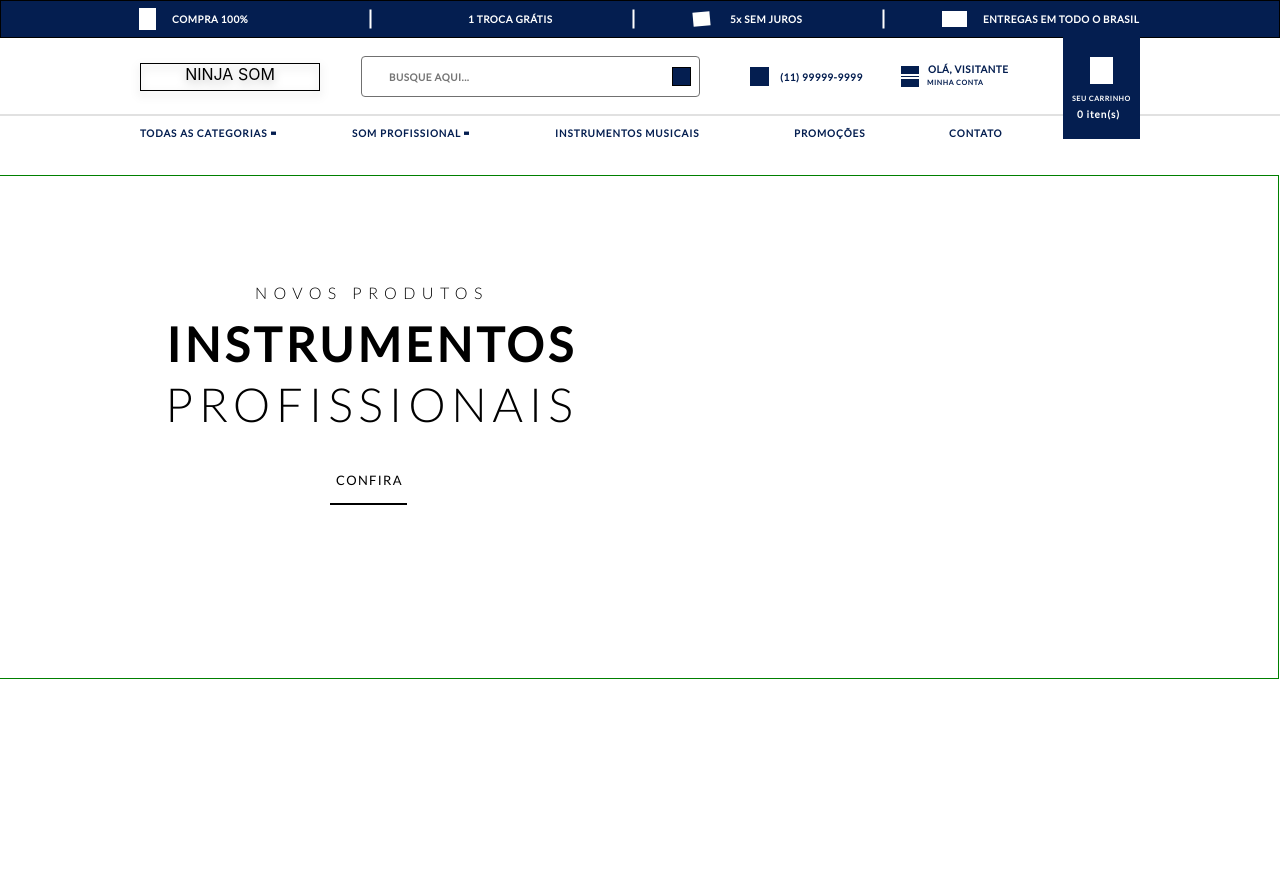
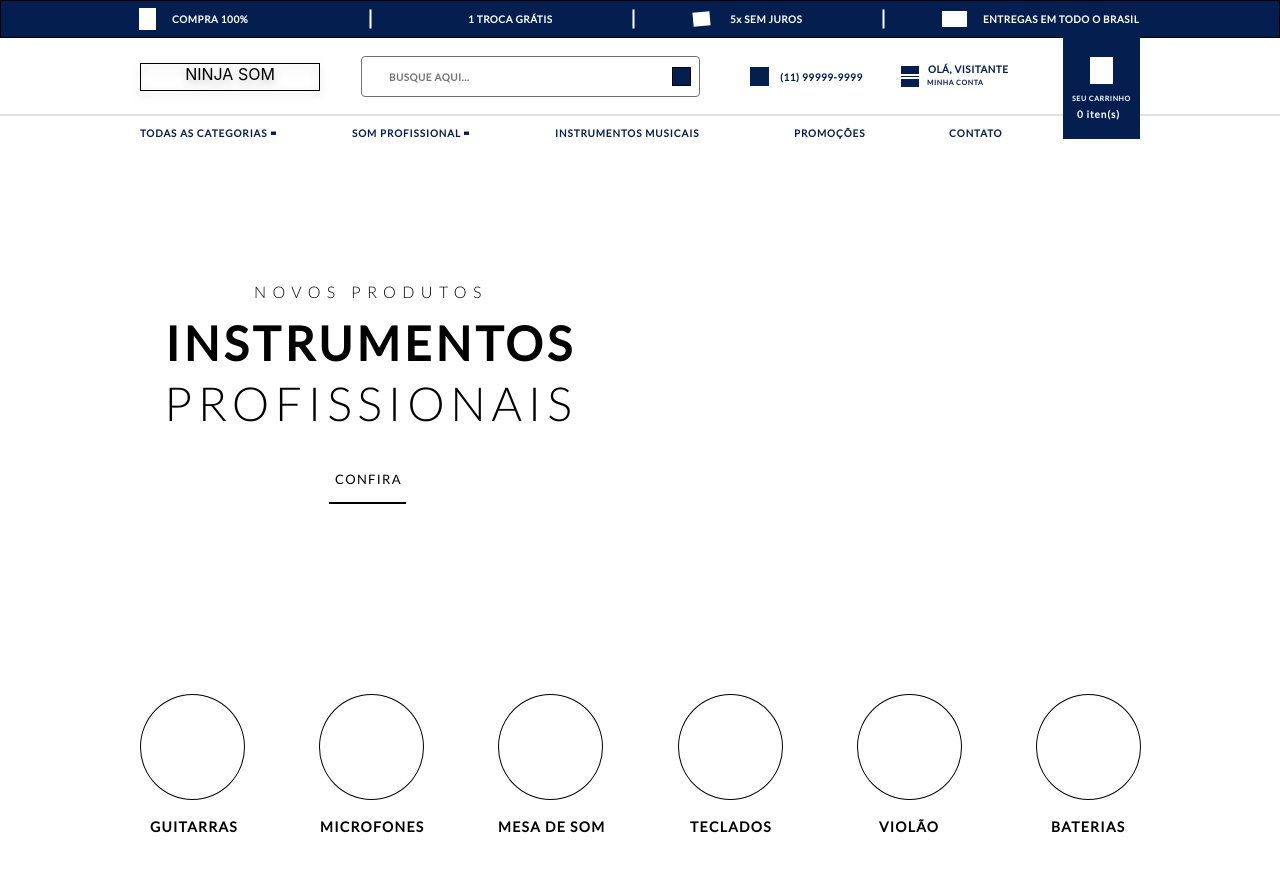
Before and after one commit to Renato-Dantas/teste-front-end, a React (Create React App) app: page / in a window 1280 px wide. Before the commit the page ends 800 px from the top, so only its background shows below. Built offline with nearby package versions, Linux system fonts and the light colour scheme.

Commit message:
adicionando as esferas de produto

```diff
--- a/src/App.js
+++ b/src/App.js
@@ -4,6 +4,7 @@ import Carousel from './components/Carousel';
 import FistSection from './components/FirstSec';
 import Header from './components/Header'
 import Nav from './components/Nav'
+import Products from './components/Products';
 
 
 
@@ -16,6 +17,7 @@ function App() {
       </Header>
       <Nav></Nav>
       <Carousel></Carousel>
+      <Products></Products>
     </div>
   );
 }
--- a/src/components/Carousel.css
+++ b/src/components/Carousel.css
@@ -6,8 +6,6 @@
     height: 504px;
     left: -1px;
     top: 175px;
-    border: 1px solid green;
-
     /* background: url(Grupo 3.png); */
 }
 
@@ -62,18 +60,11 @@
     height: 31px;
     left: 336px;
     top: 298px;
+    cursor: pointer;
 
-    font-family: Lato;
-    font-style: normal;
     font-weight: normal;
-    line-height: 100%;
     font-size: 13px;
-    /* or 13px */
-
     letter-spacing: 0.1em;
-
-    color: #000;
-    cursor: pointer;
 }
 
 .car-line{
--- /dev/null
+++ b/src/components/Products.css
@@ -0,0 +1,63 @@
+.prod-area{
+    width: 1280px;
+    height: 190px;
+    position: absolute;
+    top: 679px;
+    display: flex;
+}
+
+.prod-container{
+    position: absolute;
+
+    display: flex;
+    justify-content: space-around;
+}
+
+.prod{
+    position: absolute;
+    height: 106px;
+    width: 105px;
+    border: 1px solid black;
+    top: 15px;
+    border-radius: 50%;
+    overflow: hidden;
+}
+
+.p1{left: 140px;}
+
+.p2{left: 319px;}
+
+.p3{left: 498px;}
+
+.p4{left: 678px;}
+
+.p5{left: 857px;}
+
+.p6{left: 1036px;}
+
+.prod-title{
+    position: absolute;
+    width: auto;
+    height: 14px;
+    top: 141px;
+
+    font-family: Lato;
+    font-style: normal;
+    font-weight: bold;
+    font-size: 14px;
+    line-height: 100%;
+    letter-spacing: 0.09em;
+    color: #000000;
+}
+
+.t1{left: 150px;}
+
+.t2{left: 320px;}
+
+.t3{left: 498px;}
+
+.t4{left: 690px;}
+
+.t5{left: 879px;}
+
+.t6{left: 1051px;}
--- /dev/null
+++ b/src/components/Products.jsx
@@ -0,0 +1,22 @@
+import './Products.css'
+
+const Products = () => {
+    return (
+        <section className='prod-area'>
+            <div className='prod p1'></div>
+            <div className='prod p2'></div>
+            <div className='prod p3'></div>
+            <div className='prod p4'></div>
+            <div className='prod p5'></div>
+            <div className='prod p6'></div>
+            <div className='prod-title t1'>GUITARRAS</div>
+            <div className='prod-title t2'>MICROFONES</div>
+            <div className='prod-title t3'>MESA DE SOM</div>
+            <div className='prod-title t4'>TECLADOS</div>
+            <div className='prod-title t5'>VIOLÃO</div>
+            <div className='prod-title t6'>BATERIAS</div>
+        </section>
+     );
+}
+
+export default Products;
```
